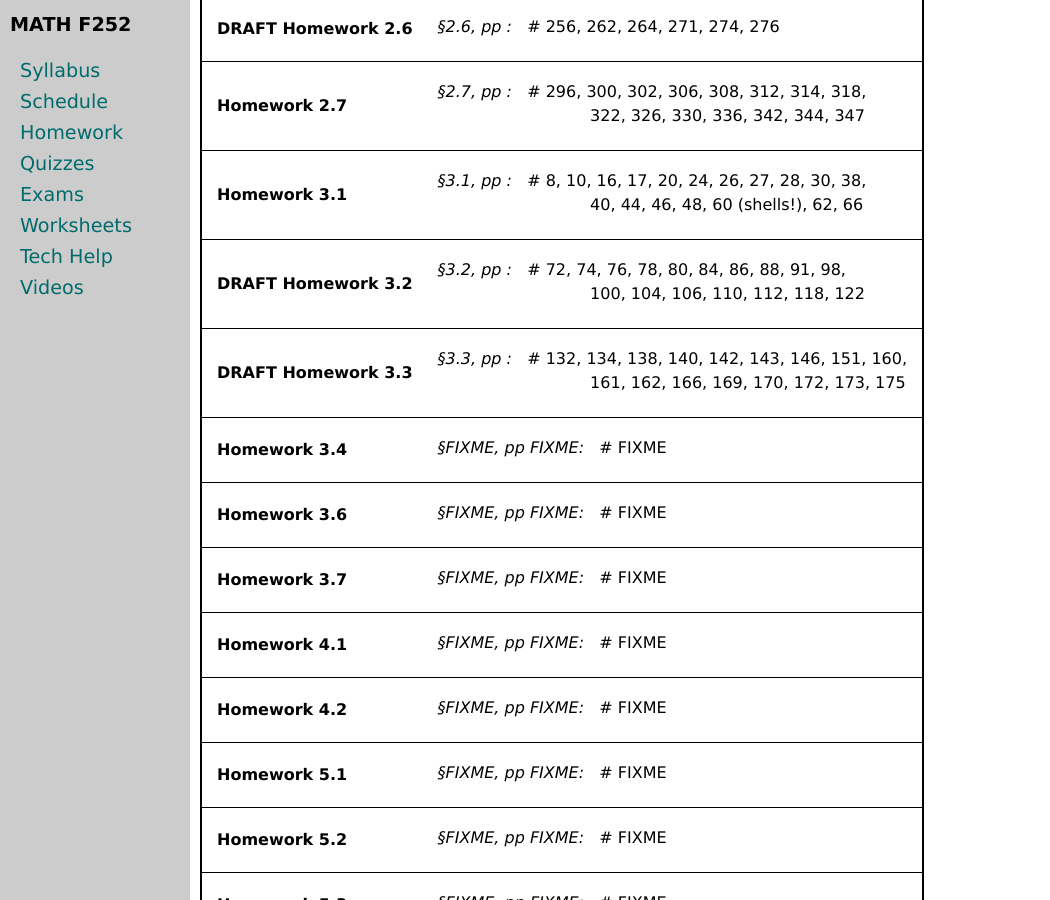
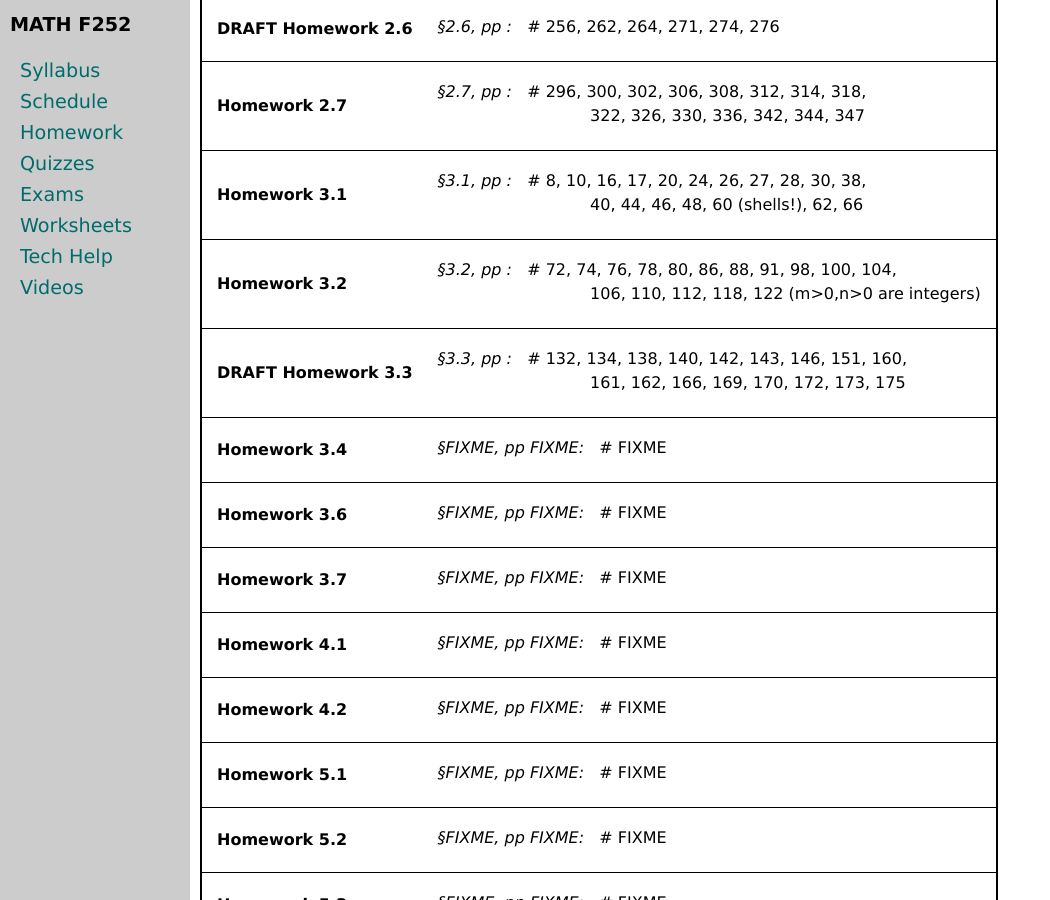
Before and after one commit to uaf-math/calc2, a Jekyll site: the page built from homework.md, in a window 1280 px wide and 900 px high, scrolled down 839 px. Shown: the whole window, without its empty margins (0-1050 px from the left). Built offline with Jekyll 4.4.1, drawn with Linux system fonts in a browser that asks for light colours.

Commit message:
Finalize Homework 3.2.

```diff
--- a/_data/homework.yml
+++ b/_data/homework.yml
@@ -62,12 +62,12 @@ homework:
     pages:
     problems: 8, 10, 16, 17, 20, 24, 26, 27, 28, 30, 38,
     cont: 40, 44, 46, 48, 60 (shells!), 62, 66
-- name: DRAFT Homework 3.2
+- name: Homework 3.2
   sections:
   - section: 3.2
     pages:
-    problems: 72, 74, 76, 78, 80, 84, 86, 88, 91, 98,
-    cont: 100, 104, 106, 110, 112, 118, 122
+    problems: 72, 74, 76, 78, 80, 86, 88, 91, 98, 100, 104,
+    cont: 106, 110, 112, 118, 122 (m>0,n>0 are integers)
 - name: DRAFT Homework 3.3
   sections:
   - section: 3.3
```
